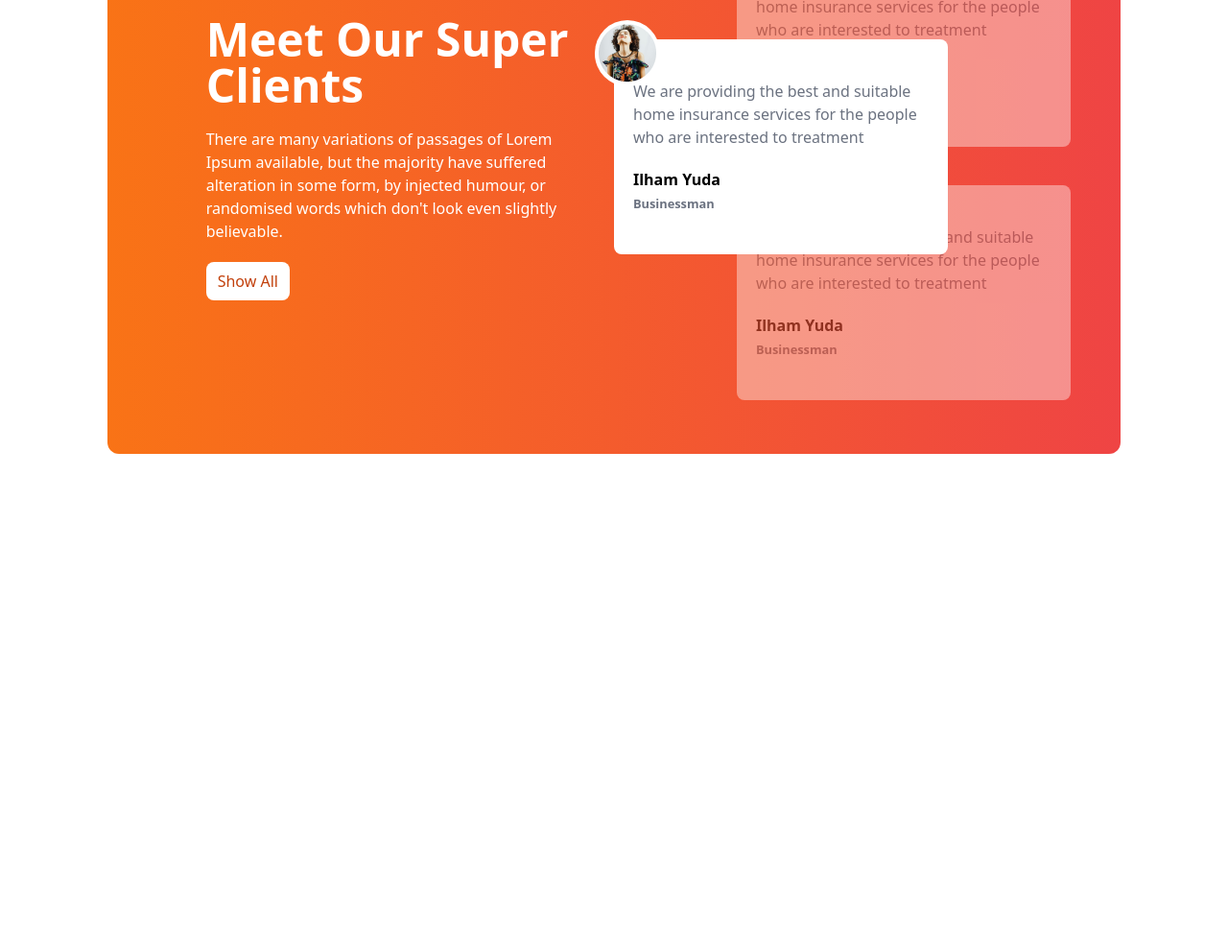
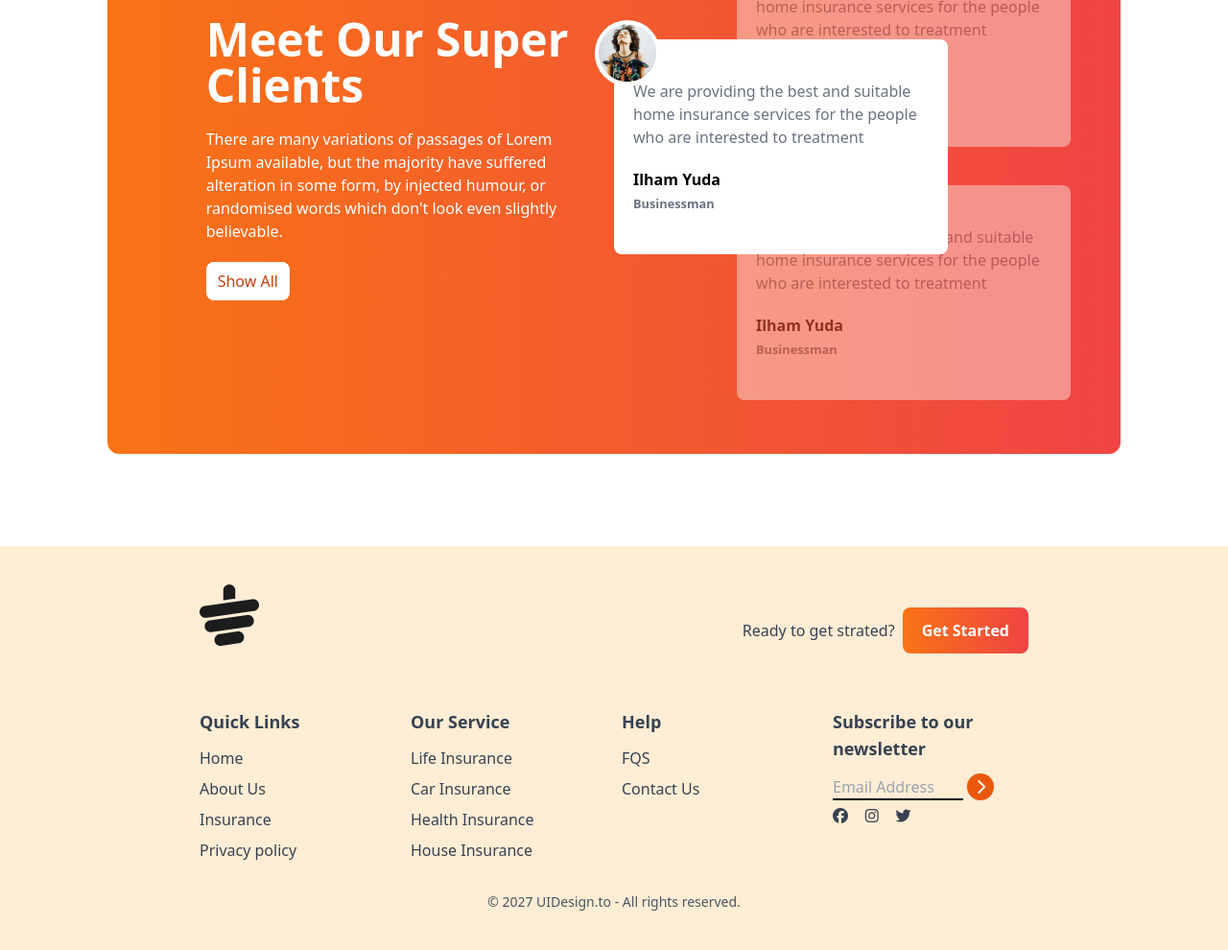
Before and after one commit to tari361595/tea-house, a plain HTML site: page index.html in a window 1280 px wide. Shown: the part 1971-2961 px from the top of the page at 96% size. Before the commit the page ends 2540 px from the top, so only its background shows below. Drawn offline with nearby package versions, Linux system fonts and the light colour scheme.

Commit message:
footer section done

```diff
--- a/index.html
+++ b/index.html
@@ -255,6 +255,106 @@
         </section>
 
     </main>
+    <!-- footer section -->
+    <footer class="bg-orange-100 text-gray-700 py-10 px-4 md:px-16">
+        <div class="w-9/12 mx-auto">
+            <!-- logo -->
+            <div class="mb-8 flex justify-between">
+                <div>
+                    <img class="mb-8" src="images/cup.png" alt="">
+                </div>
+                <!-- text -->
+                <div class="flex items-center gap-2">
+                    <h4>Ready to get strated?</h4>
+                    <button class="bg-gradient-to-r from-orange-500 to-red-500 px-5 py-3 rounded-lg
+                 text-white font-bold">Get Started</button>
+
+                </div>
+
+            </div>
+            <!-- links -->
+            <div class="grid grid-cols-1 md:grid-cols-2 lg:grid-cols-4 gap-4">
+                <!-- first column -->
+                <div>
+                    <h3 class="font-semibold text-lg mb-3">Quick Links</h3>
+                    <ul class="space-y-2">
+                        <li>
+                            <a class="hover:text-orange-600" href="#">Home</a>
+                        </li>
+                        <li>
+                            <a class="hover:text-orange-600" href="#">About Us</a>
+                        </li>
+                        <li>
+                            <a class="hover:text-orange-600" href="#">Insurance</a>
+                        </li>
+                        <li>
+                            <a class="hover:text-orange-600" href="#">Privacy policy</a>
+                        </li>
+                    </ul>
+                </div>
+                <!-- second column -->
+                <div>
+                    <h3 class="font-semibold text-lg mb-3">Our Service</h3>
+                    <ul class="space-y-2">
+                        <li>
+                            <a class="hover:text-orange-600" href="#">Life Insurance</a>
+                        </li>
+                        <li>
+                            <a class="hover:text-orange-600" href="#">Car Insurance</a>
+                        </li>
+                        <li>
+                            <a class="hover:text-orange-600" href="#">Health Insurance</a>
+                        </li>
+                        <li>
+                            <a class="hover:text-orange-600" href="#">House Insurance</a>
+                        </li>
+                       </ul>
+                </div>
+                <!-- Third column -->
+                <div>
+                    <h3 class="font-semibold text-lg mb-3">Help</h3>
+                    <ul class="space-y-2">
+                        <li>
+                            <a class="hover:text-orange-600" href="#">FQS</a>
+                        </li>
+
+                        <li>
+                            <a class="hover:text-orange-600" href="#">Contact Us</a>
+                        </li>
+                       </ul>
+                </div>
+                <!-- fourth column -->
+                 <div>
+                    <h3 class="font-semibold text-lg mb-3">
+                        Subscribe to our newsletter
+                    </h3>
+                    <div class="flex flex-col space-y-2">
+                        <div>
+                            <input class="bg-transparent border-b-2 border-black w-4/6"
+                            placeholder="Email Address"  type="text">
+                            <i class="fa-solid fa-chevron-right w-7 h-7 bg-orange-600 inline-flex
+                            rounded-full text-white justify-center items-center"></i>
+                        </div>
+                        <div class="flex justify-between w-2/5 mb-2 mt-8">
+                            <i class="fa-brands fa-facebook"></i>
+                            <i class="fa-brands fa-instagram"></i>
+                            <i class="fa-brands fa-twitter"></i>
+
+                        </div>
+
+                    </div>
+                 </div>
+                 </div>
+
+            </div>
+            <div class="text-center mx-auto pt-4 mt-4">
+                <p class="text-sm text-gray-600">
+                    © 2027 UIDesign.to - All rights reserved.
+                </p>
+
+        </div>
+
+    </footer>
 </body>
 
 </html>
```
